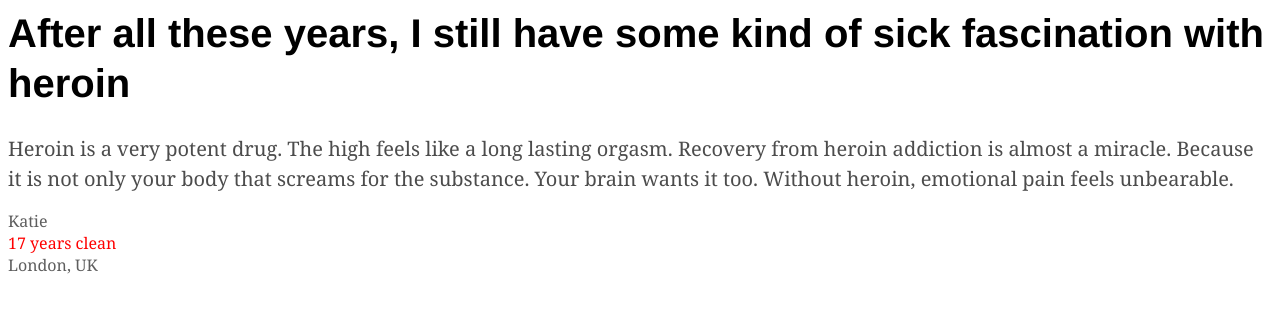
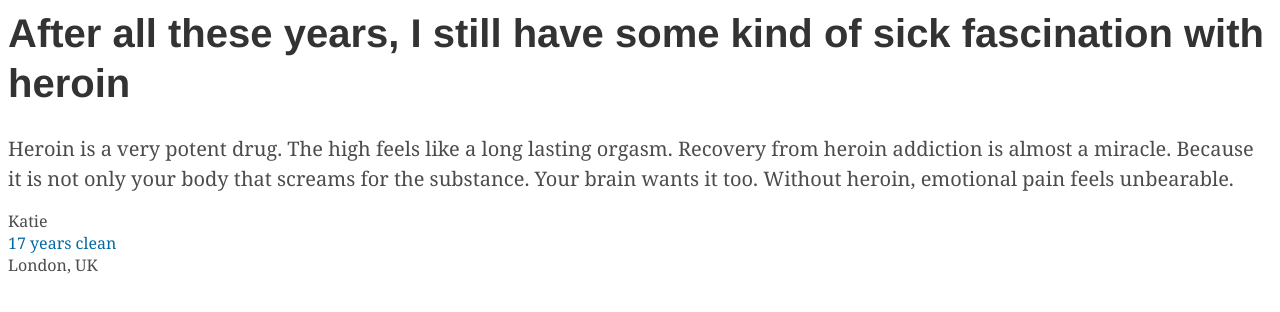
Before and after one commit to sereslu/class8, a plain HTML site: page index.html in a window 1280 px wide. Drawn offline with nearby package versions, Linux system fonts and the light colour scheme.

Commit message:
edited comments to styles

```diff
--- a/styles.css
+++ b/styles.css
@@ -1,7 +1,13 @@
+
+/*
+ * qz.com,
+ * http://qz.com/376831/kenyas-garissa-students-thought-a-poster-warning-of-an-imminent-terrorist-attack-was-an-april-fools-prank/
+ */
 .mainQuote {
   font: 40px/50px AdelleBold,'Adelle Sans','Helvetica Neue',Arial,Helvetica,sans-serif;
   font-weight: 700;
   margin-bottom: 10px;
+  color: #333;
 }
 
 .wholeQuote {
@@ -18,7 +24,7 @@
   font-family:"PT Serif",Georgia,serif;
   font-weight: 200;
   display: block;
-  color: #5E5E5E;
+  color: #4c4c4c;
 }
 
 .yearsClean {
@@ -26,7 +32,7 @@
   font-family:"PT Serif",Georgia,serif;
   font-weight: 200;
   display: block;
-  color: red;
+  color: #006AA4;
 }
 
 .location {
@@ -34,5 +40,5 @@
   font-family:"PT Serif",Georgia,serif;
   font-weight: 200;
   display: block;
-  color: #5E5E5E;
+  color: #4c4c4c;
 }
```
